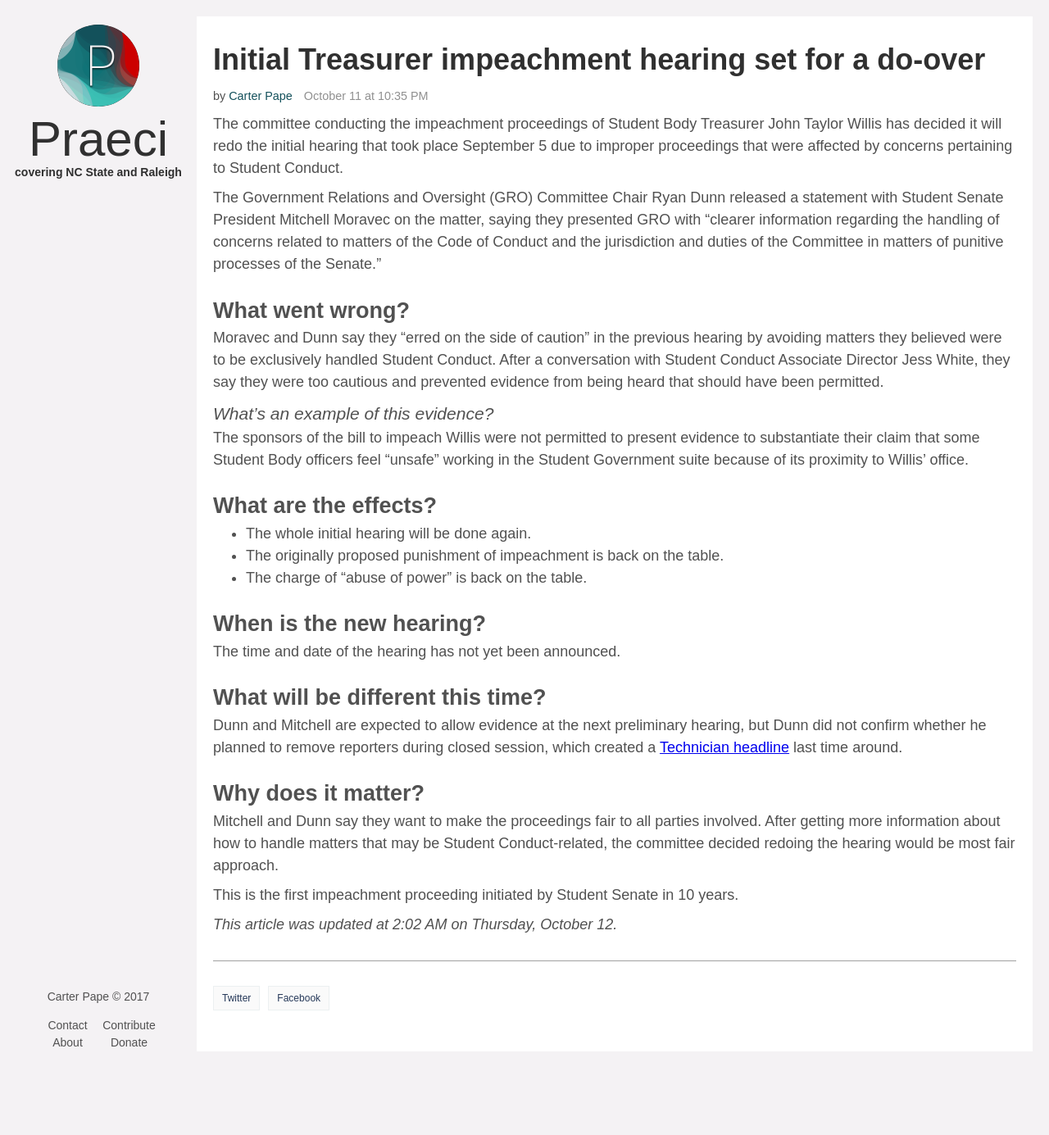
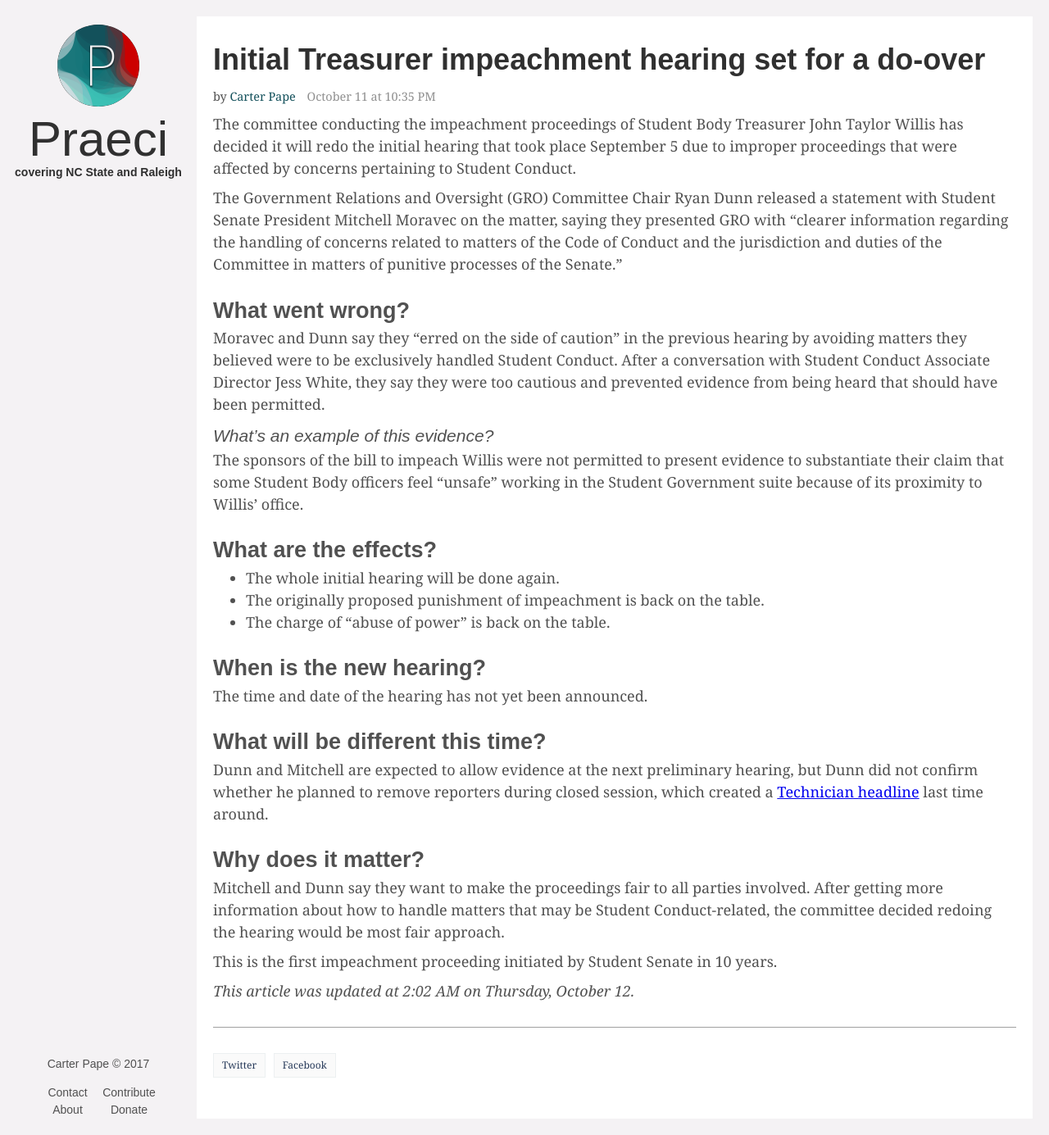
Before and after one commit to Praeci/praeci.github.io, a Jekyll site: the page built from _posts/2017-10-11-initial-impeachment-hearing-set-for-a-do-over.md, in a window 1280 px wide. Shown: the whole page at 82% size. Built offline with Jekyll 4.4.1, drawn with Linux system fonts in a browser that asks for light colours; before the commit the page ends 1303 px from its top, so only the background shows below that.

Commit message:
font revamp

```diff
--- a/_sass/_basics.scss
+++ b/_sass/_basics.scss
@@ -7,7 +7,7 @@ html {
 }
 
 body {
-    font-family: "ff-dagny-web-pro",sans-serif;
+    font-family: "ff-dagny-web-pro", sans-serif;
     font-size: 18px;
     color: $body-reg;
     background-color: $praeci-white;
@@ -17,7 +17,7 @@ body {
 }
 
 h1 {
-    font-family: 'jaf-bernina-sans-condensed', sans-serif;
+    font-family: "jaf-bernina-sans-condensed", sans-serif;
     font-weight: 600;
     color: $bold-grey;
 }
--- a/_sass/parts/_post-page.scss
+++ b/_sass/parts/_post-page.scss
@@ -32,6 +32,7 @@ header {
 }
 
 .page-content {
+    font-family: "rooney-web", georgia, serif;
     p {
         margin-top: 0;
         margin-bottom: .5em;
@@ -46,9 +47,11 @@ header {
         }
     }
     h2 {
+        font-family: 'ff-dagny-web-pro', sans-serif;
         margin-bottom: 0;
     }
     h3 {
+        font-family: 'ff-dagny-web-pro', sans-serif;
         font-weight: normal;
         font-style: oblique;
         margin: 0;
```
